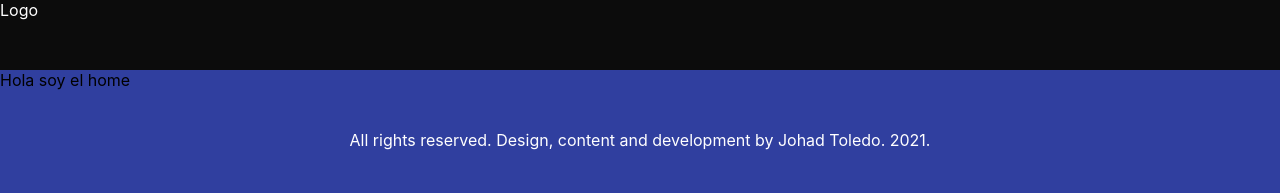
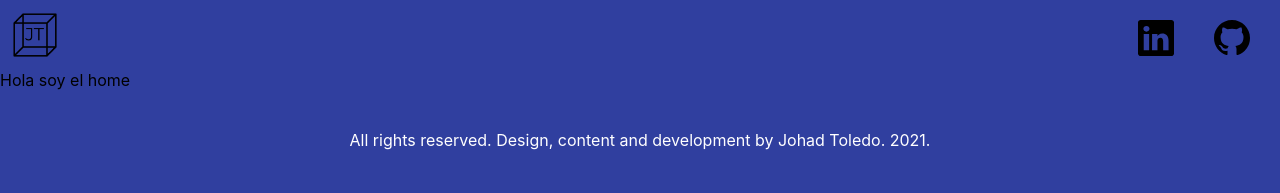
Before and after one commit to JohadToledo/MyPortfolio, a React app in the folder portfolio/: page / in a window 1280 px wide. Built offline with nearby package versions, Linux system fonts and the light colour scheme.

Commit message:
add some style on header file

```diff
--- a/portfolio/package.json
+++ b/portfolio/package.json
@@ -12,7 +12,7 @@
     "react": "^17.0.2",
     "react-dom": "^17.0.2",
     "react-router-dom": "^6.2.2",
-    "react-scripts": "5.0.0",
+    "react-scripts": "^5.0.0",
     "web-vitals": "^2.1.4"
   },
   "scripts": {
--- /dev/null
+++ b/portfolio/src/assets/css/Header.css
@@ -0,0 +1,16 @@
+.header{
+    height: 70px;
+    display: flex;
+    justify-content: space-between;
+    color: #0c0c0c;
+   }
+.logoHeader{
+    width: 36px;
+    padding: 10px;
+    margin-top: 10px;
+    margin-right: 20px;
+   }
+
+   .jtlogo{
+    width: 70px;
+   }
--- a/portfolio/src/assets/css/style.css
+++ b/portfolio/src/assets/css/style.css
@@ -1,10 +1,5 @@
 body{
     background: #303F9F;
-}
-.header{
- background-color: #0c0c0c;
- height: 70px;
- color:#fff;
 }
 
 .header_log{
--- a/portfolio/src/components/Header.js
+++ b/portfolio/src/components/Header.js
@@ -1,12 +1,29 @@
 import React from "react";
+import logo from "../assets/statics/JT-logo.png";
+import linkedin from "../assets/statics/linkedin.svg";
+import github from "../assets/statics/github.svg";
+import "../assets/css/Header.css";
+import { Link } from "react-router-dom";
+import { NavLink } from "react-router-dom";
 
-export default function Hearder() {
+export default function Header() {
   return (
     <>
-        <div className="header">
-          <div>Logo</div>
-
+      <div className="header">
+        <div>
+          <Link to="/">
+            <img className="jtlogo" src={logo} alt="" />
+          </Link>
         </div>
+        <div>
+          <a href="https://www.linkedin.com/in/johad-toledo-webdeveloper/">
+            <img className="logoHeader" src={linkedin} alt="" />
+          </a>
+          <a href="https://github.com/JohadToledo">
+            <img className="logoHeader" src={github} alt="" />
+          </a>
+        </div>
+      </div>
     </>
   );
 }
```
Also changed, not shown: portfolio/src/assets/statics/github.svg (added), portfolio/src/assets/statics/linkedin.svg (added), 1 other file.
